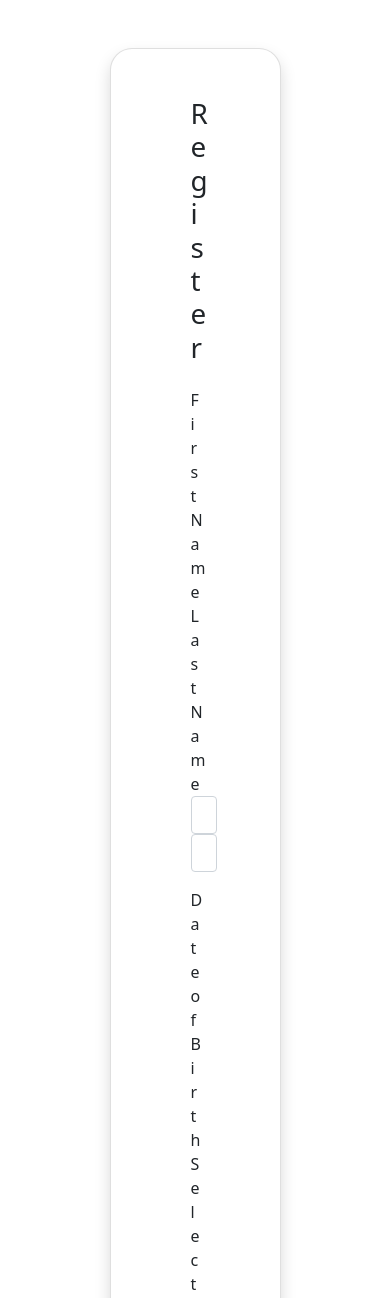
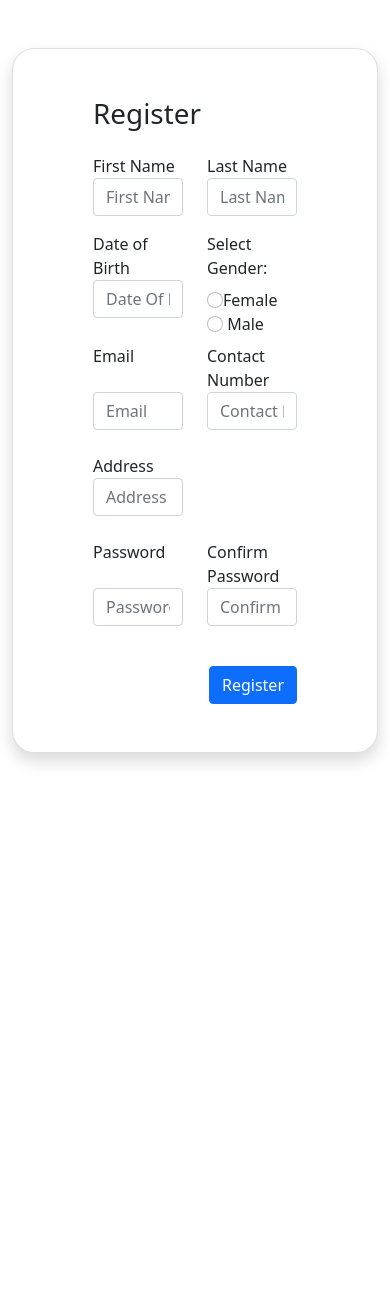
Before and after one commit to tracielyy/fyp-myappointment, a PHP site: page /register.php in a window 390 px wide. Shown: the part 56-1354 px from the top of the page. After the commit the page ends 820 px from the top, so only its background shows below. Run offline with PHP 8.4, Linux system fonts and the light colour scheme.

Commit message:
fixed the resizing bug where the card gets to small on phones

```diff
--- a/public/register.php
+++ b/public/register.php
@@ -12,12 +12,12 @@ require_once '../resources/config.php';
         <?php require COMPONENT_PATH . '/bootstrap.php' ?>
         <?php require COMPONENT_PATH . '/javascript.php' ?>
 
-        <link rel="stylesheet" href="./css/login_register.css"/>
-
         <meta charset="UTF-8">
         <meta http-equiv="X-UA-Compatible" content="IE=edge">
         <meta name="viewport" content="width=device-width, initial-scale=1">
-        <title>Document</title>
+        <link rel="stylesheet" href="./css/loginRegister.css"/>
+        <title>Register</title>
+
 
     </head>
 
@@ -180,7 +180,13 @@ require_once '../resources/config.php';
             // > Check If User Already Exist (Email & Contact Number)
             $exist = Account_User::check_user_exist($registerArr['email'], $registerArr['contactnumber']);
             if (!$exist) {
-                // > Salt Generation (?)
+                // > Salt is in built in the hash php std library function
+                // > Hashing the password to be stored in the database
+
+                //  From php doc: The used algorithm, cost and salt are returned as part of the hash. Therefore,
+                //all information that's needed to verify the hash is included in it. This allows the password_verify() function to verify
+                //the hash without needing separate storage for the salt or algorithm information.
+                password_hash('sha256',$registerArr['password']);
                 // > Need To Encrypt The Password Then Store In Database
                 unset($registerArr["confirmpassword"]); // We do not need to store 'confirmpassword'
                 Patient::create_patient($registerArr);
@@ -213,7 +219,7 @@ require_once '../resources/config.php';
 
         <!-- Registration -->
         <div class="row m-4"></div>
-        <div class="container w-50">
+        <div class="container col-md-10 col-lg-6">
             <div class="col-auto">
                 <div class="shadow card p-2 rounded1">
                     <div class="card-body m-2">
```
